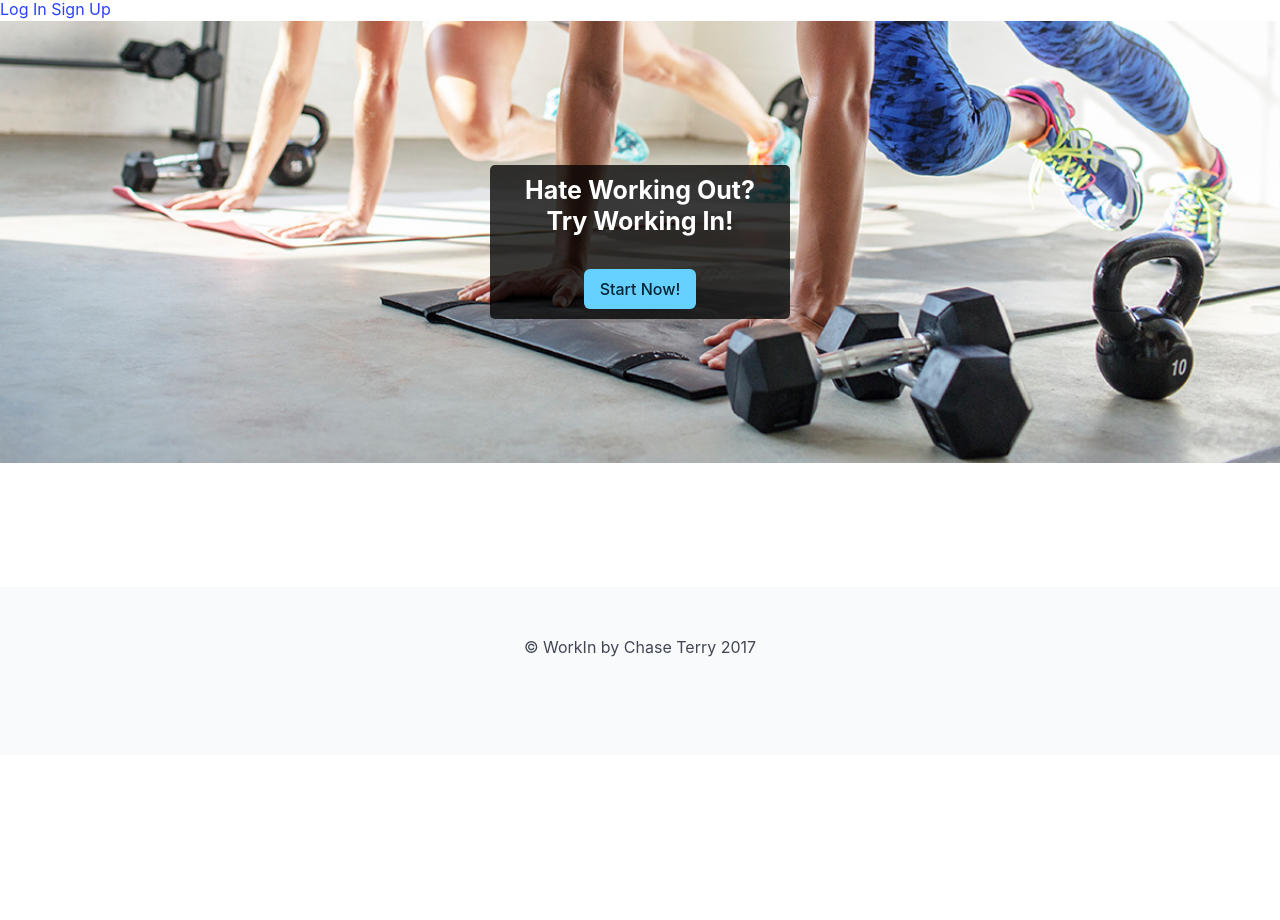
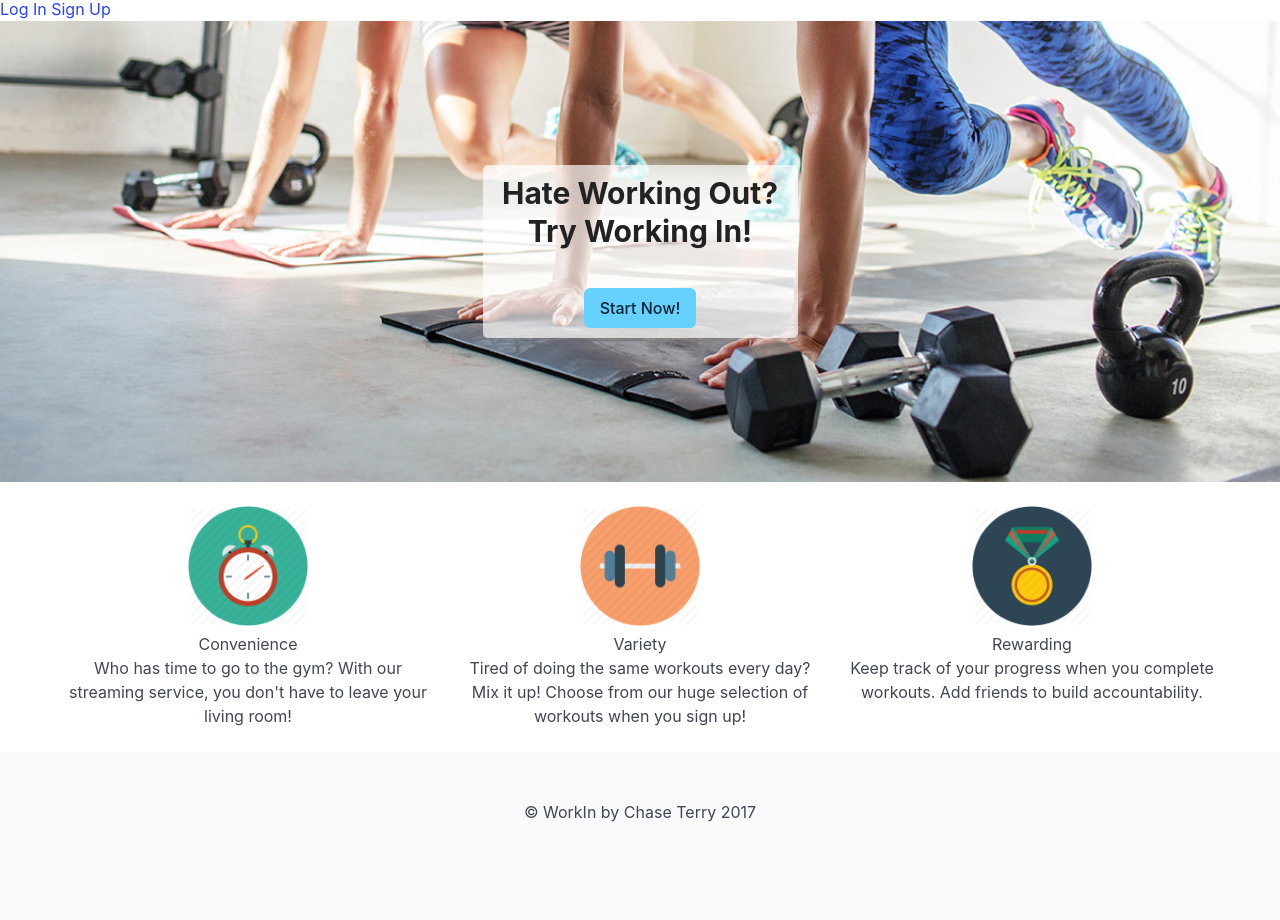
Before and after one commit to cdterry87/Work-In, a PHP site: page /work-in/ in a window 1280 px wide. Shown: the part 27-947 px from the top of the page. Before the commit the page ends 684 px from the top, so only its background shows below. Run offline with PHP 8.4, Linux system fonts and the light colour scheme; some libraries are stand-ins or nearby versions.

Commit message:
Added a bit more to the home page

```diff
--- a/application/views/home.php
+++ b/application/views/home.php
@@ -14,3 +14,37 @@
 		</div>
 	</div>
 </section>
+
+<br/>
+
+<div class="container">
+	<div class="columns">
+		<div class="column is-one-third center">
+			<img src="<?php echo $this->path('public/images/time.png'); ?>" width="120" height="120"/>
+			<br/>
+			<h2>Convenience</h2>
+			<p class="content">
+				Who has time to go to the gym?
+				With our streaming service, you don't have to leave your living room!
+			</p>
+		</div>
+		<div class="column is-one-third center">
+			<img src="<?php echo $this->path('public/images/weights.png'); ?>" width="120" height="120"/>
+			<br/>
+			<h2>Variety</h2>
+			<p class="content">
+				Tired of doing the same workouts every day?  Mix it up!
+				Choose from our huge selection of workouts when you sign up!
+			</p>
+		</div>
+		<div class="column is-one-third center">
+			<img src="<?php echo $this->path('public/images/reward.png'); ?>" width="120" height="120"/>
+			<br/>
+			<h2>Rewarding</h2>
+			<p class="content">
+				Keep track of your progress when you complete workouts.
+				Add friends to build accountability.
+			</p>
+		</div>
+	</div>
+</div>
--- a/public/styles/style.css
+++ b/public/styles/style.css
@@ -3,15 +3,14 @@
 	background-repeat: no-repeat;
 	background-position: bottom;
 	background-size: cover;
-	margin-bottom:100px;
 	display: flex;
 	align-items: center;
 }
 
-#hero-info{background-image: url('../images/bg.png'); border-radius: 5px; width: 300px;}
+#hero-info{background-image: url('../images/white.png'); border-radius: 5px; width: 315px; padding: 10px; text-align: center; }
 
 .hero .subtitle{
-	font-size: 25px;
+	font-size: 30px;
 	font-weight: bold;
-	color: #333; color: white; width: 300px; padding: 10px;text-align: center; }
+	color: #222;}
 .center{text-align: center;}
```
Also changed, not shown: public/images/reward.png (added), public/images/time.png (added), public/images/weights.png (added), public/images/white.png (added).
